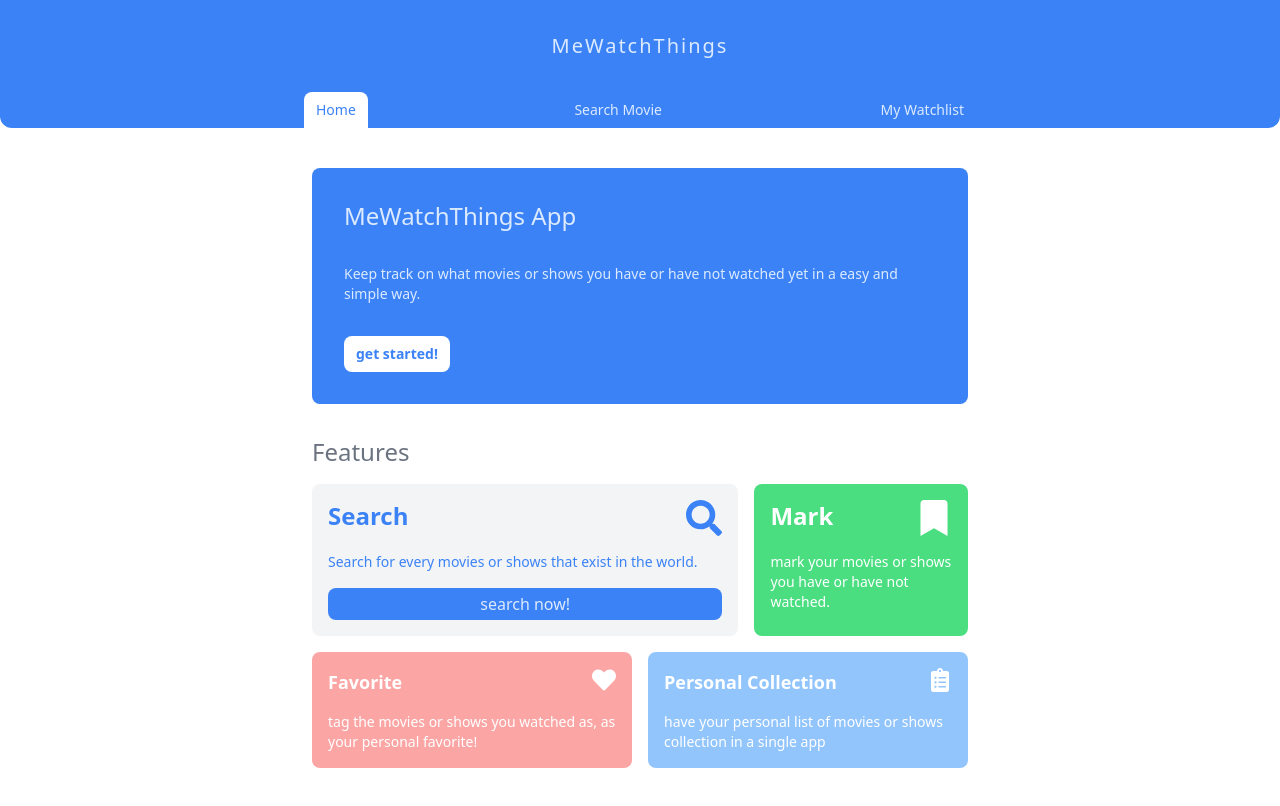
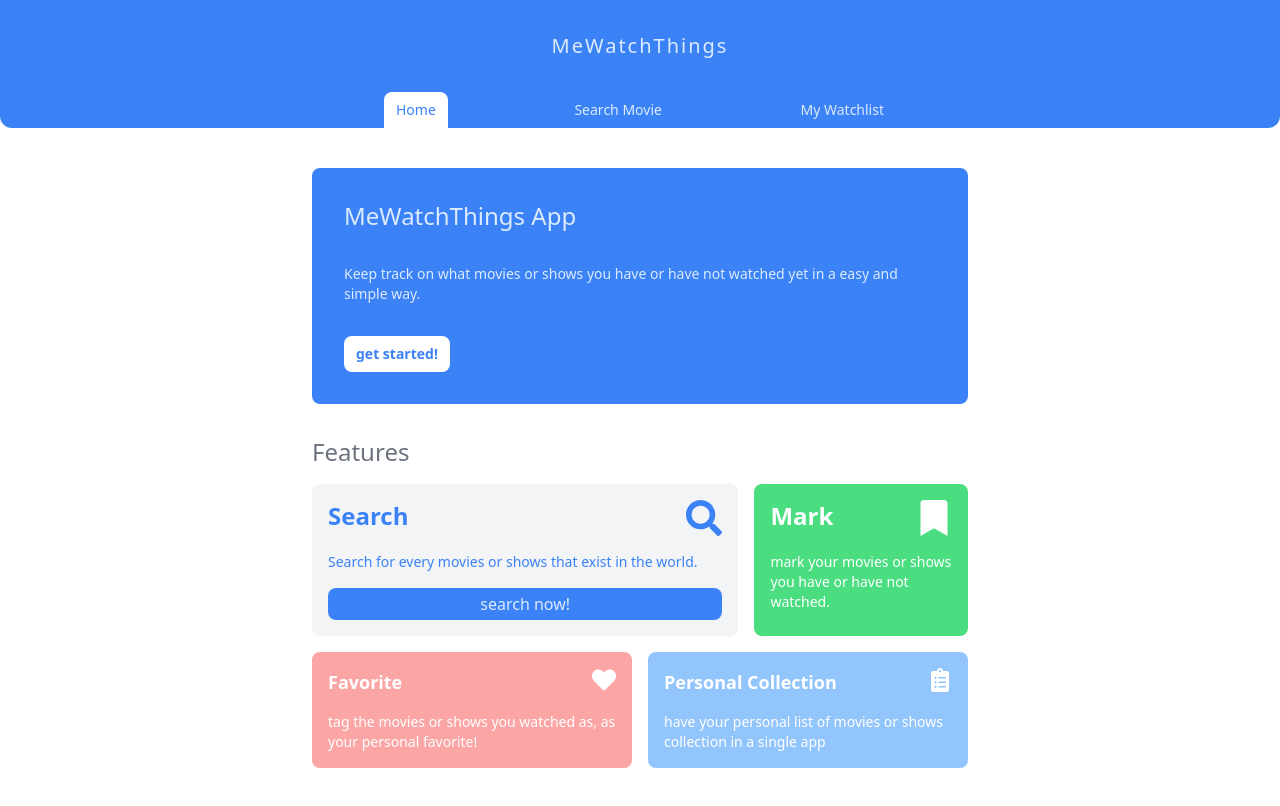
Before and after one commit to megatronhehe/movie-watchlist, a React (Vite) app: page / in a window 1280 px wide. Built offline with nearby package versions, Linux system fonts and the light colour scheme.

Commit message:
fix: ui fix header

```diff
--- a/src/components/Header.jsx
+++ b/src/components/Header.jsx
@@ -9,7 +9,7 @@
 			<h1 className="py-8 text-xl tracking-widest text-center">
 				MeWatchThings
 			</h1>
-			<ul className="flex justify-between w-full max-w-2xl ">
+			<ul className="flex justify-between w-full max-w-lg ">
 				<NavLink to="/">
 					<li
 						className={`px-3 py-2 rounded-t-lg ${
```
